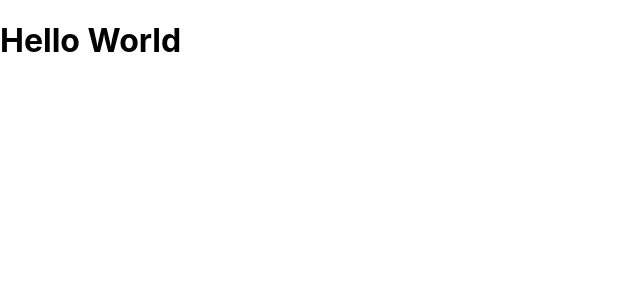
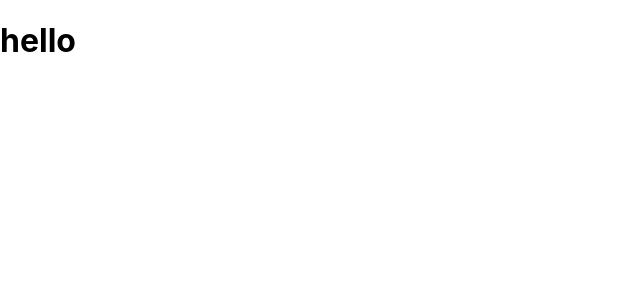
Before and after one commit to winterbreaker23/React_-React-JSX-, a React (Create React App) app in the folder my-react-app/: page / in a window 1280 px wide. Shown: the top 300 px of the page, without its empty margins (0-640 px from the left). Built offline with nearby package versions, Linux system fonts and the light colour scheme.

Commit message:
JSX-exp8

```diff
--- a/my-react-app/src/index.js
+++ b/my-react-app/src/index.js
@@ -30,7 +30,13 @@ const myelment6=(
   <input type="text"/>
 );
 const myElement7 = <h1 className="myclass">Hello World</h1>;
-root.render(myElement7);
+const x=5;
+let text = "Goodbye";
+if(x<10){
+  text="hello";
+}
+const myelement8=<h1>{text}</h1>
+root.render(myelement8);
 
 // If you want to start measuring performance in your app, pass a function
 // to log results (for example: reportWebVitals(console.log))
```
